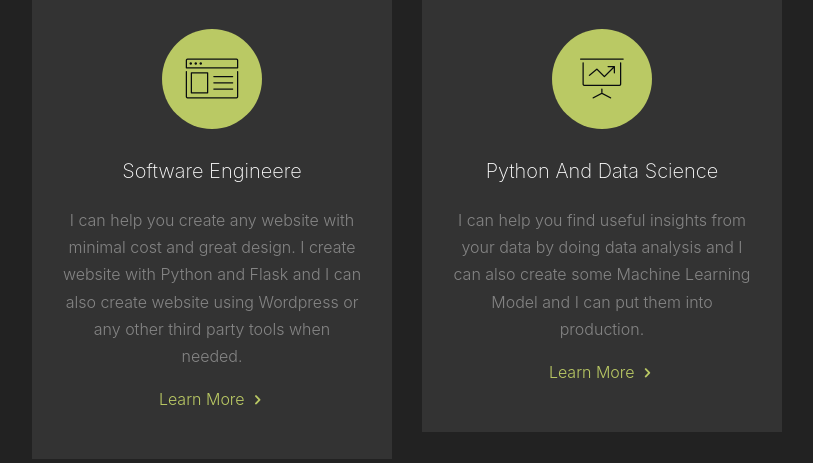
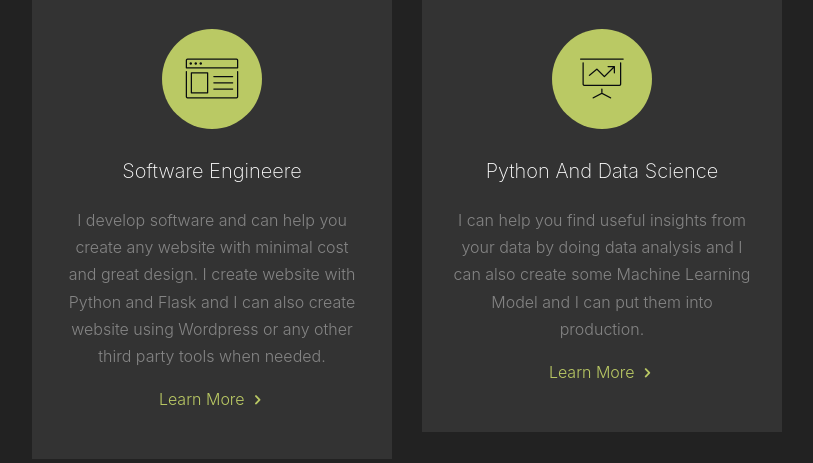
Before and after one commit to Zukisa-dev/Website-Portfolio, a Flask app: page / in a window 1280 px wide. Shown: the part 4451-4914 px from the top of the page, without its empty margins (233-1046 px from the left). Run offline with Flask 3, Linux system fonts and the light colour scheme; some libraries are stand-ins or nearby versions; some web fonts are replaced.

```diff
--- a/templates/index.html
+++ b/templates/index.html
@@ -368,7 +368,7 @@
 											<span class="icon-browser2"></span>
 										</span>
 										<h3 class="mb-4">Software Engineere</h3>
-										<p>I can help you create any website with minimal cost and great design. I create website with Python and Flask and I can also create website using Wordpress or any other third party tools when needed.</p>
+										<p> I develop software and can help you create any website with minimal cost and great design. I create website with Python and Flask and I can also create website using Wordpress or any other third party tools when needed.</p>
 										<p><a href="#" class="site-link">Learn More <i class="icon-chevron-right"></i></a></p>
 									</div>
 								</div>
```
